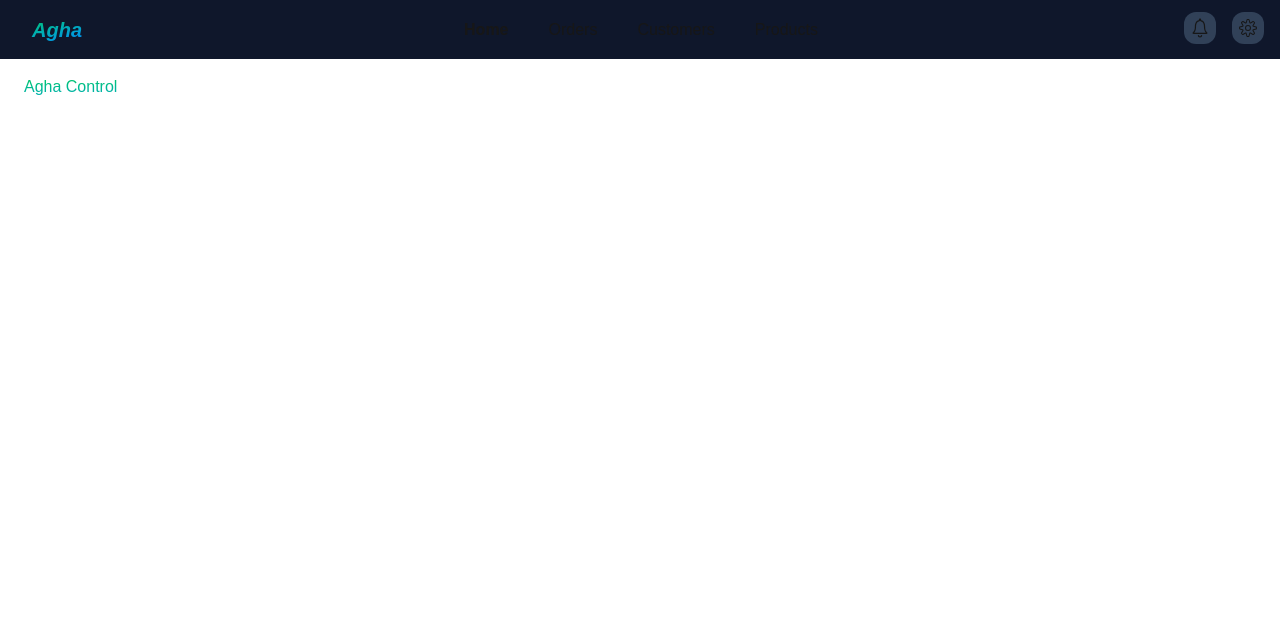
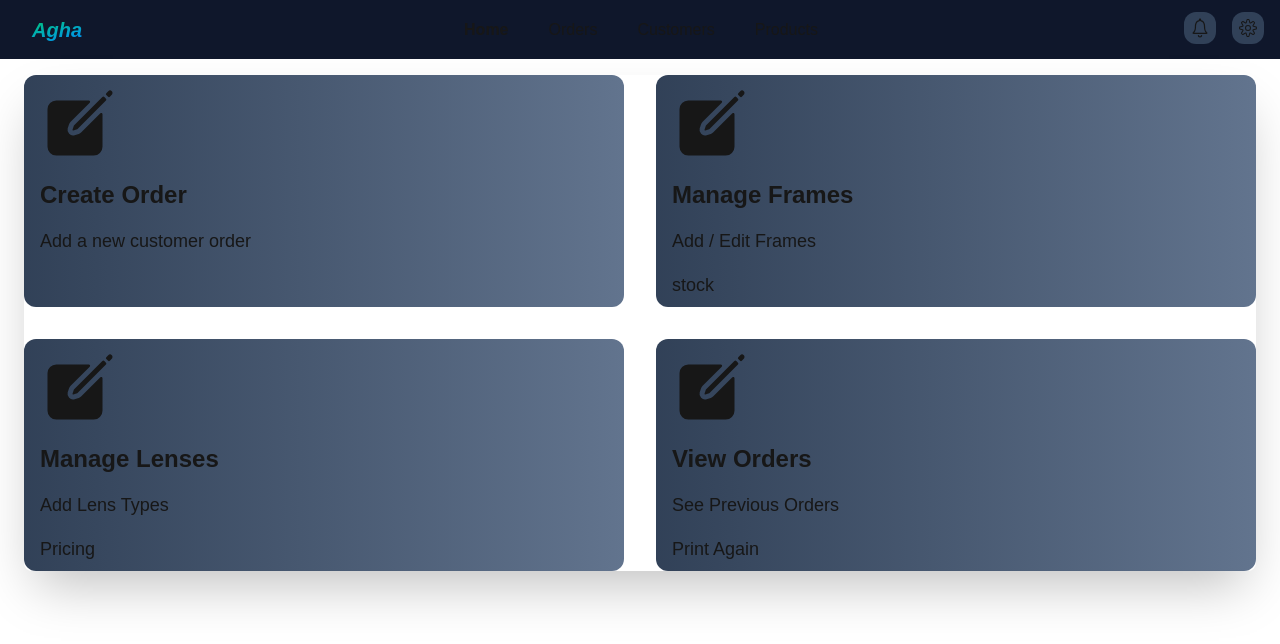
Before and after one commit to yasseragha1999/Agha-Optics, a Next.js app: page / in a window 1280 px wide. Shown: the top 644 px of the page. Built offline with nearby package versions, Linux system fonts and the light colour scheme.

Commit message:
build curd Home Page

```diff
--- a/src/components/HomePage/HomePage.jsx
+++ b/src/components/HomePage/HomePage.jsx
@@ -1,13 +1,38 @@
 import React from 'react';
+import {IoCreate} from "react-icons/io5";
 
 const HomePage = () => {
     return (
-        <>
-            <h3 className="text-transparent bg-clip-text bg-gradient-to-br from-green-500 to-blue-500">
-                Agha Control
-            </h3>
+        <div className={"grid grid-cols-1 md:grid-cols-2 gap-8  shadow-2xl rounded-lg w-full  "}>
 
-        </>
+            <div className={" bg-linear-to-r  from-slate-700 to-slate-500 rounded-xl flex flex-col gap-4 px-4 py-2"}>
+                <IoCreate size={80}/>
+                <h6 className={"text-2xl font-bold"}>Create Order</h6>
+                <p className={"text-lg "}>Add a new customer order</p>
+            </div>
+            <div className={" bg-linear-to-r from-slate-700 to-slate-500 rounded-xl flex flex-col gap-4 px-4 py-2"}>
+                <IoCreate size={80}/>
+                <h6 className={"text-2xl font-bold"}>Manage Frames</h6>
+                <p className={"text-lg "}>Add / Edit Frames</p>
+                <p className={"text-lg "}>stock</p>
+            </div>
+            <div className={" bg-linear-to-r from-slate-700 to-slate-500 rounded-xl flex flex-col gap-4 px-4 py-2"}>
+                <IoCreate size={80}/>
+                <h6 className={"text-2xl font-bold"}>Manage Lenses</h6>
+                <p className={"text-lg "}>Add Lens Types</p>
+                <p className={"text-lg "}>Pricing</p>
+            </div>
+            <div className={" bg-linear-to-r from-slate-700 to-slate-500 rounded-xl flex flex-col gap-4 px-4 py-2"}>
+                <IoCreate size={80}/>
+                <h6 className={"text-2xl font-bold"}>View Orders</h6>
+                <p className={"text-lg "}>See Previous Orders</p>
+                <p className={"text-lg "}>Print Again</p>
+            </div>
+
+
+        </div>
+
+
     );
 };
 
```
